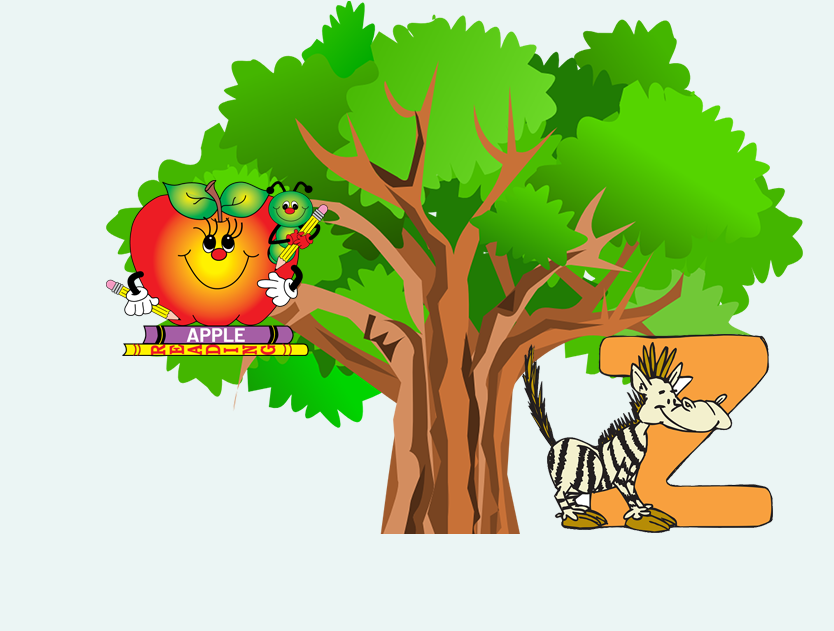
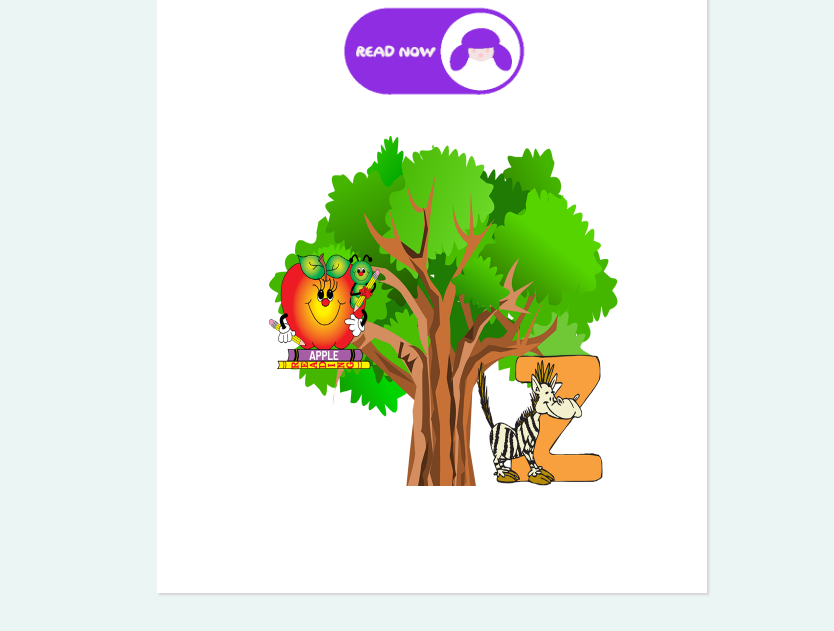
Before and after one commit to HINANISARGITHUB/Phonic-Book, a plain HTML site: page index1.html in a window 1280 px wide. Shown: the part 471-1102 px from the top of the page, without its empty margins (208-1042 px from the left). Before the commit the page ends 1020 px from the top, so only its background shows below. Drawn offline with Linux system fonts and the light colour scheme; a web font is replaced by a local one.

Commit message:
phonic book for kids

```diff
--- a/index1.html
+++ b/index1.html
@@ -4,7 +4,7 @@
     <meta charset="UTF-8" />
     <meta name="viewport" content="width=device-width, initial-scale=1.0" />
     <title>Tree</title>
-    <link href="./tree.css" type="text/css" rel="stylesheet" />
+    <link href="./index1.css" type="text/css" rel="stylesheet" />
   </head>
   <body bgcolor="#ebf5f4">
     <center>
```
Also changed, not shown: a to z.css (renamed from index2.css), a to z.html (renamed from index2.html).
